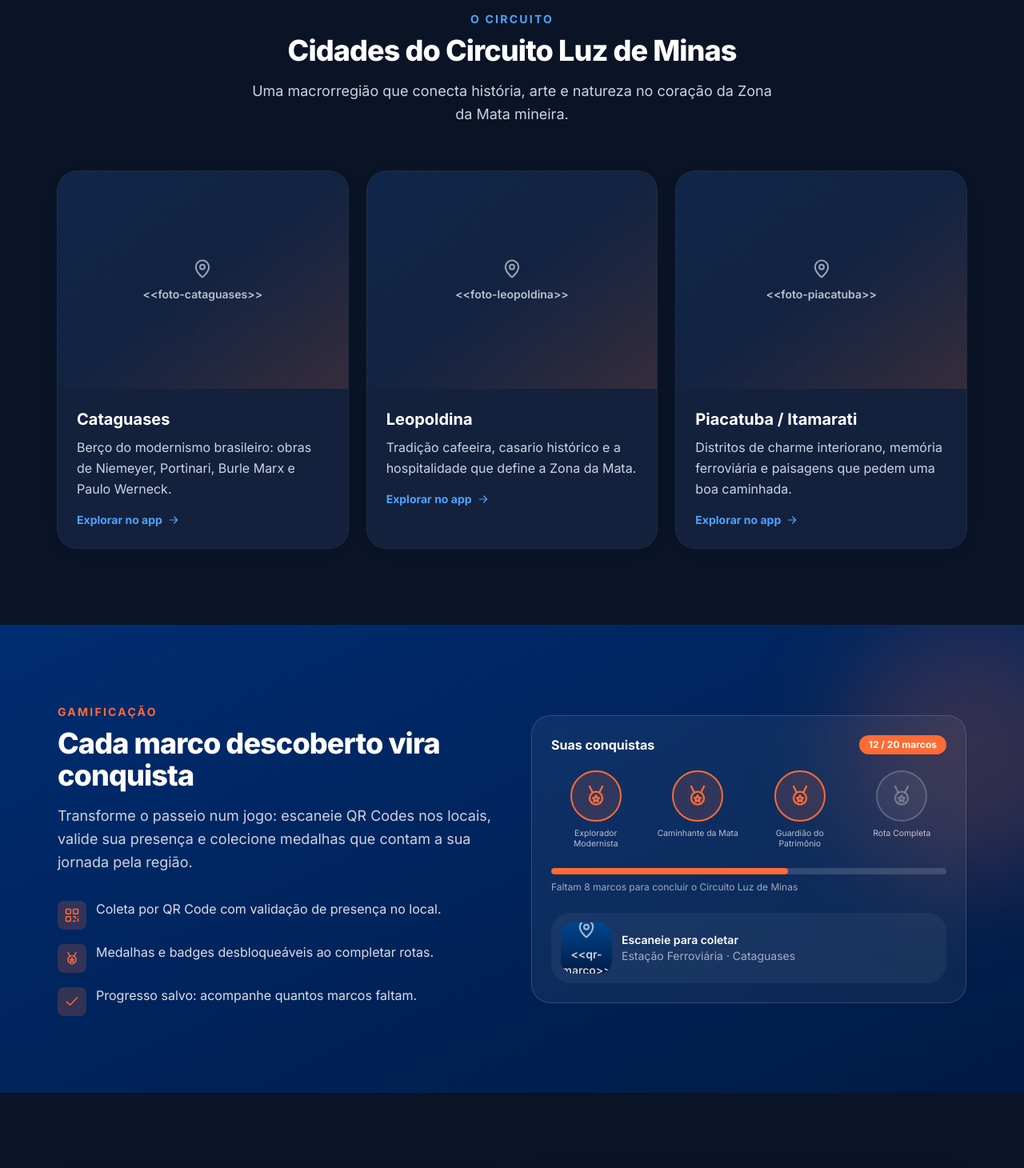
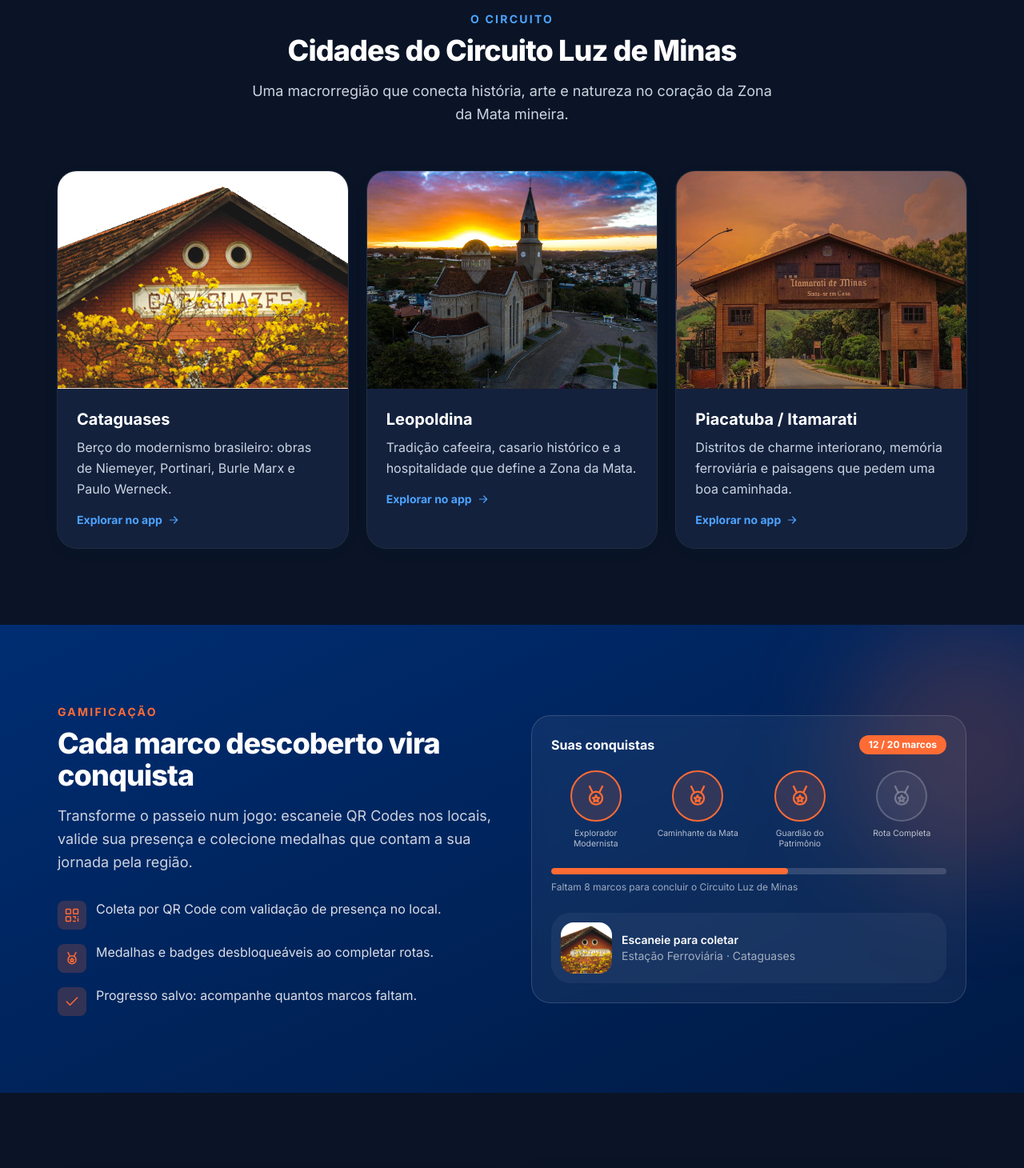
Before and after one commit to hdldev123/site-luzdeminas, a Next.js app: page / in a window 1280 px wide. Shown: the part 3662-5122 px from the top of the page at 80% size. Built offline with nearby package versions, Linux system fonts and the light colour scheme.

Commit message:
Conecta fotos das cidades e marco da gamificacao (next/image)
- Cidades: /cataguases.png, /leopoldina.jpg, /itamarati.png; - Gamificacao: marco ilustrativo usa /cataguases.png; - Todas as imagens da pagina conectadas; atualiza docs

```diff
--- a/src/components/Cities.tsx
+++ b/src/components/Cities.tsx
@@ -8,18 +8,21 @@ const CITIES = [
   {
     name: "Cataguases",
     placeholder: "<<foto-cataguases>>",
+    src: "/cataguases.png",
     alt: "Arquitetura modernista de Cataguases",
     text: "Berço do modernismo brasileiro: obras de Niemeyer, Portinari, Burle Marx e Paulo Werneck.",
   },
   {
     name: "Leopoldina",
     placeholder: "<<foto-leopoldina>>",
+    src: "/leopoldina.jpg",
     alt: "Centro histórico de Leopoldina",
     text: "Tradição cafeeira, casario histórico e a hospitalidade que define a Zona da Mata.",
   },
   {
     name: "Piacatuba / Itamarati",
     placeholder: "<<foto-piacatuba>>",
+    src: "/itamarati.png",
     alt: "Distrito de Piacatuba e Itamarati",
     text: "Distritos de charme interiorano, memória ferroviária e paisagens que pedem uma boa caminhada.",
   },
@@ -40,8 +43,10 @@ export default function Cities() {
             <article className="group h-full overflow-hidden rounded-2xl bg-white shadow-card dark:bg-night-card dark:ring-1 dark:ring-white/10">
               <Placeholder
                 label={city.placeholder}
+                src={city.src}
                 alt={city.alt}
                 className="aspect-[4/3] transition duration-500 group-hover:scale-[1.03]"
+                sizes="(max-width: 768px) 100vw, 380px"
               />
               <div className="p-6">
                 <h3 className="text-xl font-bold text-ink dark:text-white">
--- a/src/components/Gamification.tsx
+++ b/src/components/Gamification.tsx
@@ -95,9 +95,11 @@ export default function Gamification() {
             <div className="mt-6 flex items-center gap-3 rounded-2xl bg-white/5 p-3">
               <Placeholder
                 label="<<qr-marco>>"
-                alt="QR Code de validação de um marco histórico"
+                src="/cataguases.png"
+                alt="Marco histórico em Cataguases"
                 variant="screenshot"
                 className="h-16 w-16 shrink-0 rounded-xl"
+                sizes="64px"
               />
               <div className="text-sm">
                 <p className="font-semibold">Escaneie para coletar</p>
```
Also changed, not shown: 2 other files (tests, documents, lock files or other folders).
